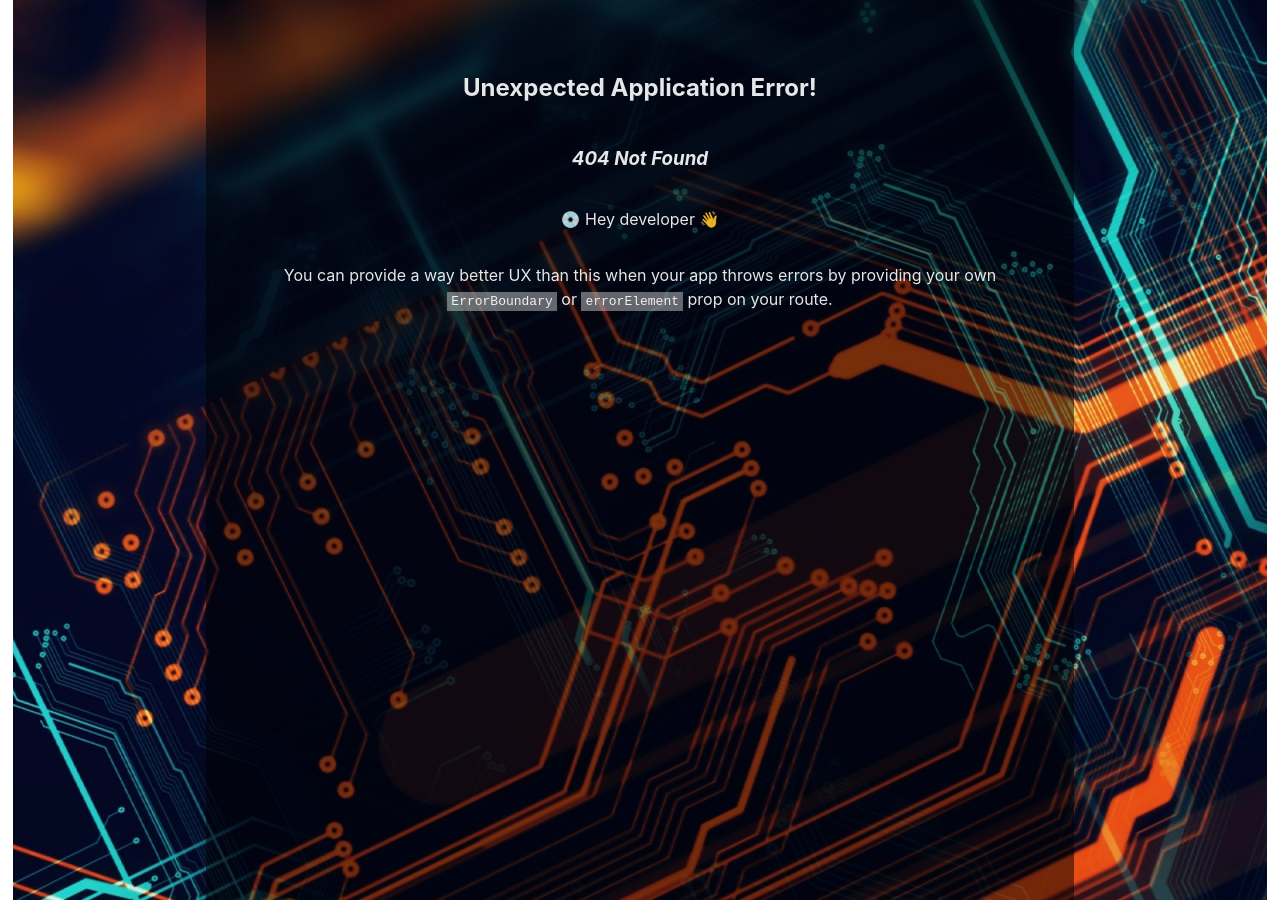
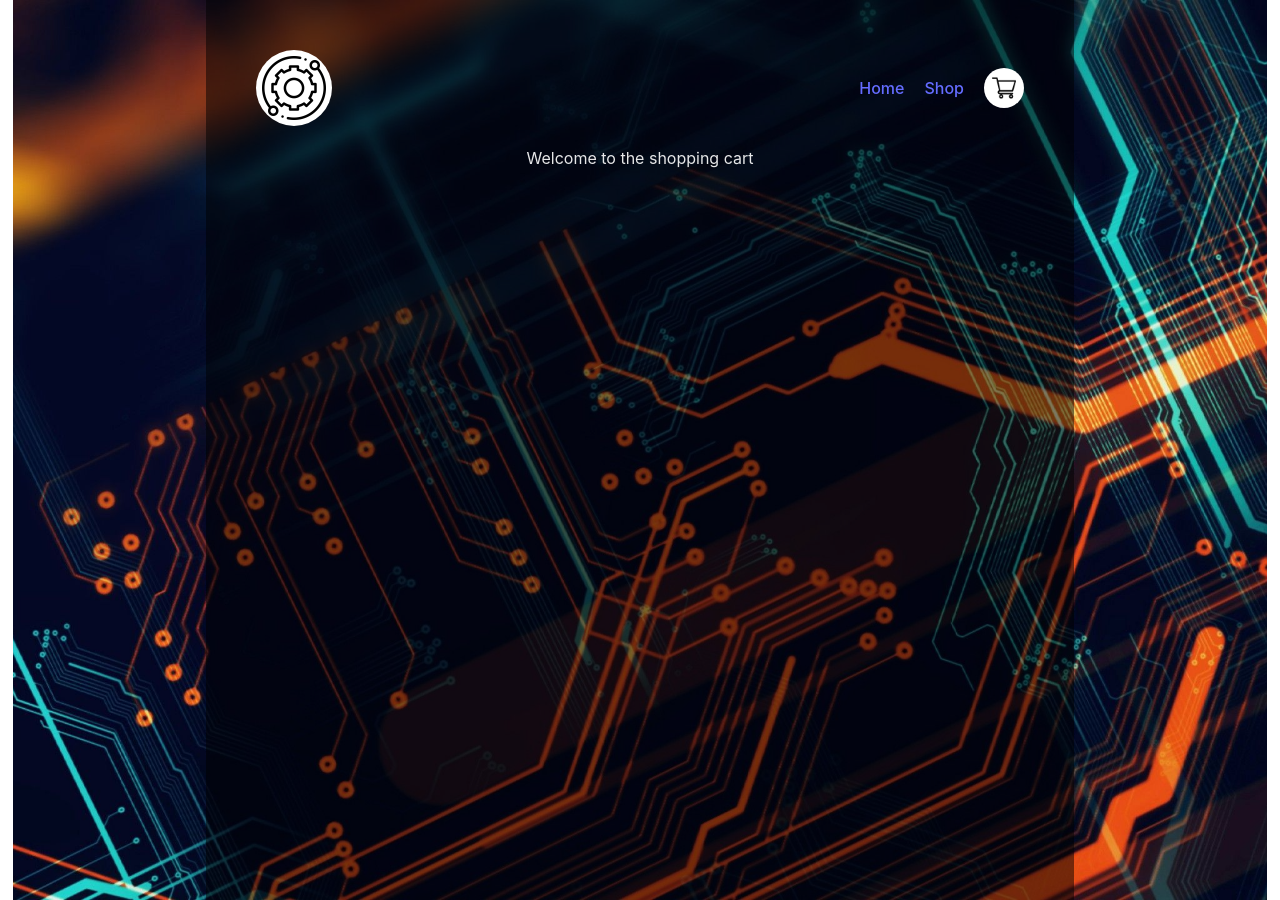
Before and after one commit to tylerprehl/top-shopping-cart, a React (Vite) app: page /store/cart in a window 1280 px wide. Before the commit this address had no page. Built offline with nearby package versions, Linux system fonts and the light colour scheme.

Commit message:
Re-organize components to use Outlet for future data propagation

```diff
--- a/src/components/App.jsx
+++ b/src/components/App.jsx
@@ -21,7 +21,7 @@ function App() {
             </p>
           </div>
           <p className="read-the-docs">
-            <Link to='shop'>Click here to get to the shop</Link>
+            <Link to='/store/shop'>Click here to get to the shop</Link>
           </p>
         </div>
       </div>
--- a/src/components/NavBar.jsx
+++ b/src/components/NavBar.jsx
@@ -1,4 +1,4 @@
-import { Link } from 'react-router-dom';
+import { Link, Outlet } from 'react-router-dom';
 import gearIcon from '../assets/gear-icon.png';
 import cartIcon from '../assets/shopping-cart.png';
 
@@ -17,14 +17,15 @@ function NavBar() {
           <Link to="/">Home</Link>
         </div>
         <div className="link">
-          <Link to="/shop">Shop</Link>
+          <Link to="/store/shop">Shop</Link>
         </div>
         <div className="cart-container">
-          <Link to="/cart" className="link">
+          <Link to="/store/cart" className="link">
             <img src={cartIcon} className="cart" />
           </Link>
         </div>
       </div>
+      <Outlet />
     </>
   );
 }
--- a/src/components/Router.jsx
+++ b/src/components/Router.jsx
@@ -16,23 +16,13 @@ const Router = () => {
       ),
     },
     {
-      path: "shop",
-      element: (
-        <>
-          <NavBar />
-          <Shop />
-        </>
-      ),
+      path: "store",
+      element: <NavBar />,
+      children: [
+        { path: "shop", element: <Shop /> },
+        { path: "cart", element: <ShoppingCart /> },
+      ]
     },
-    {
-      path: "cart",
-      element: (
-        <>
-          <NavBar />
-          <ShoppingCart />
-        </>
-      ),
-    }
   ]);
 
   return (
```
